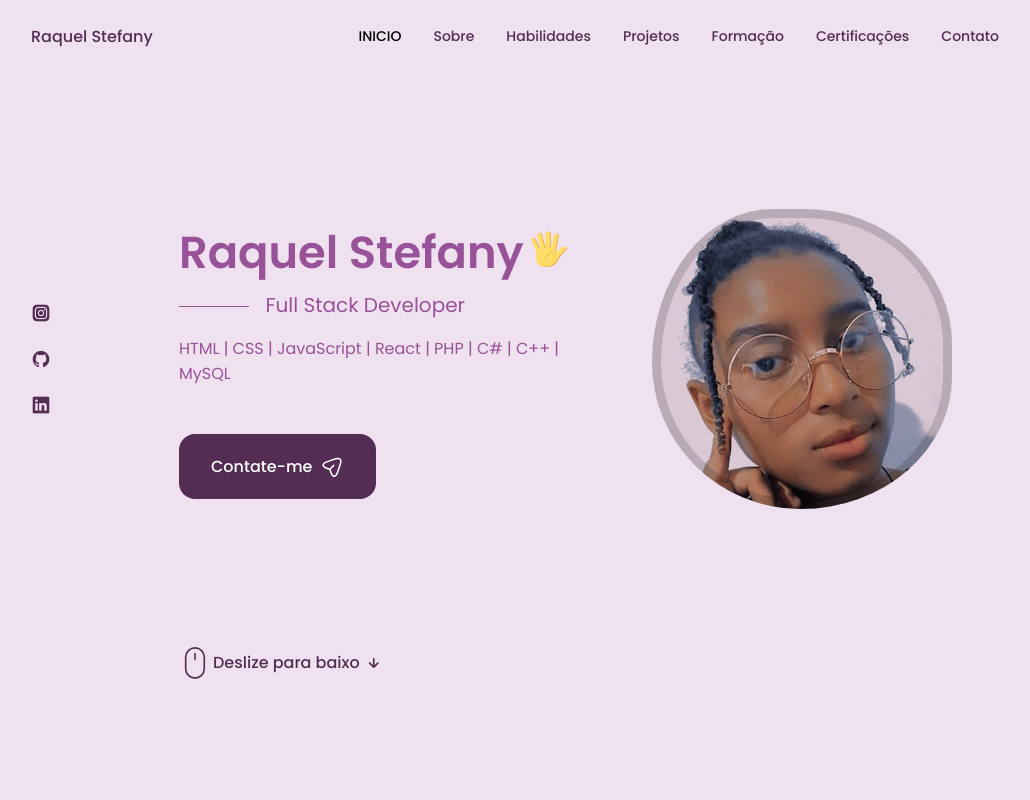
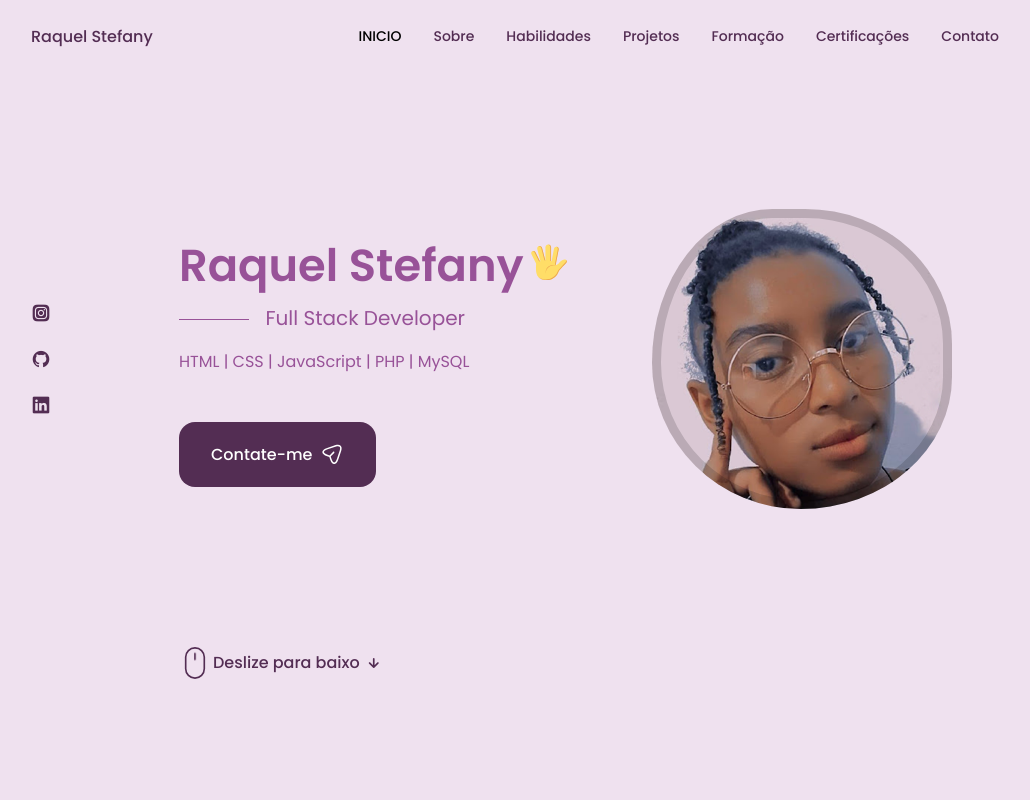
Before and after one commit to RaquelStefany/Portfolio-RaquelStefany, a React (Vite) app: page / in a window 1280 px wide. Shown: the top 800 px of the page, without its empty margins (125-1155 px from the left). Built offline with nearby package versions, Linux system fonts and the light colour scheme.

Commit message:
Update tecnologias

```diff
--- a/src/components/home/Data.jsx
+++ b/src/components/home/Data.jsx
@@ -59,7 +59,7 @@ const Data = () => {
                 Full Stack Developer
             </h3>
             <p className="home__description">
-                HTML | CSS | JavaScript | React | PHP | C# | C++ | MySQL
+                HTML | CSS | JavaScript | PHP | MySQL
             </p>
             <a href="#contato" className="button button--flex">
                 Contate-me
```
